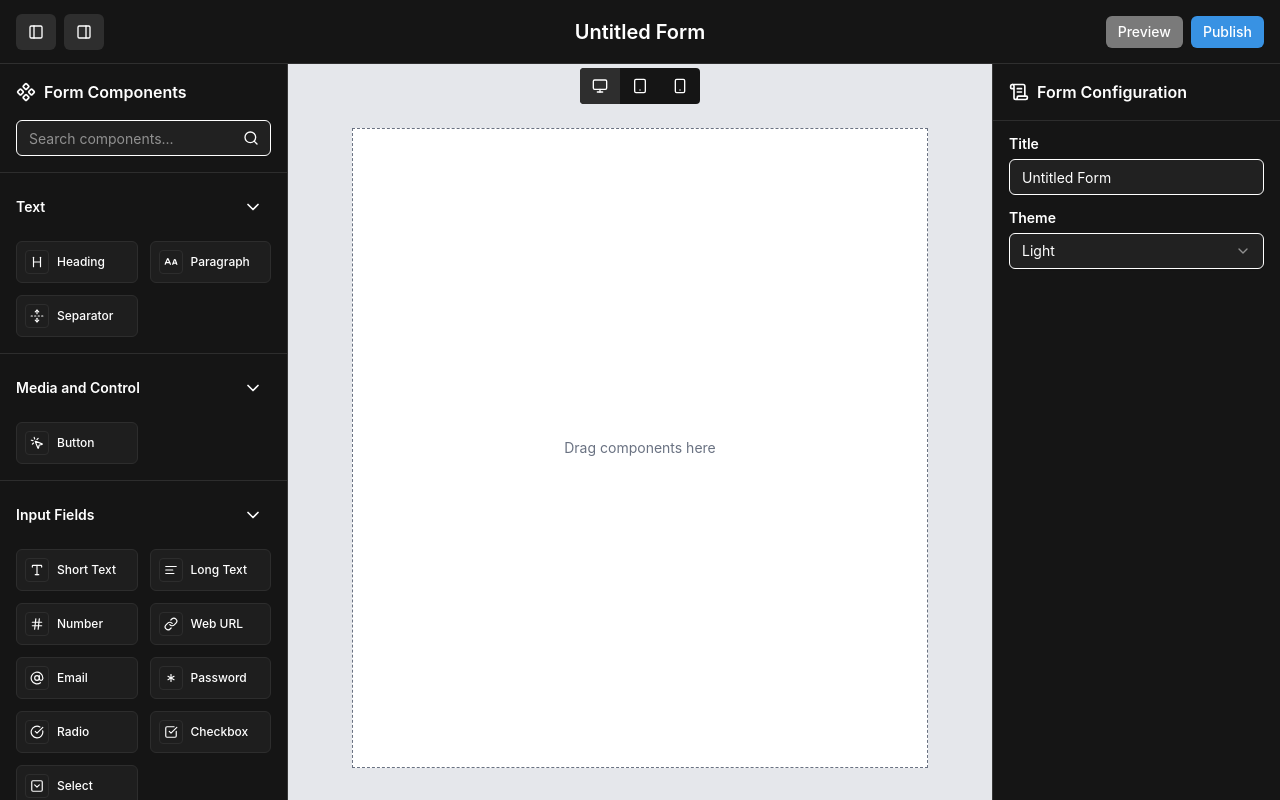
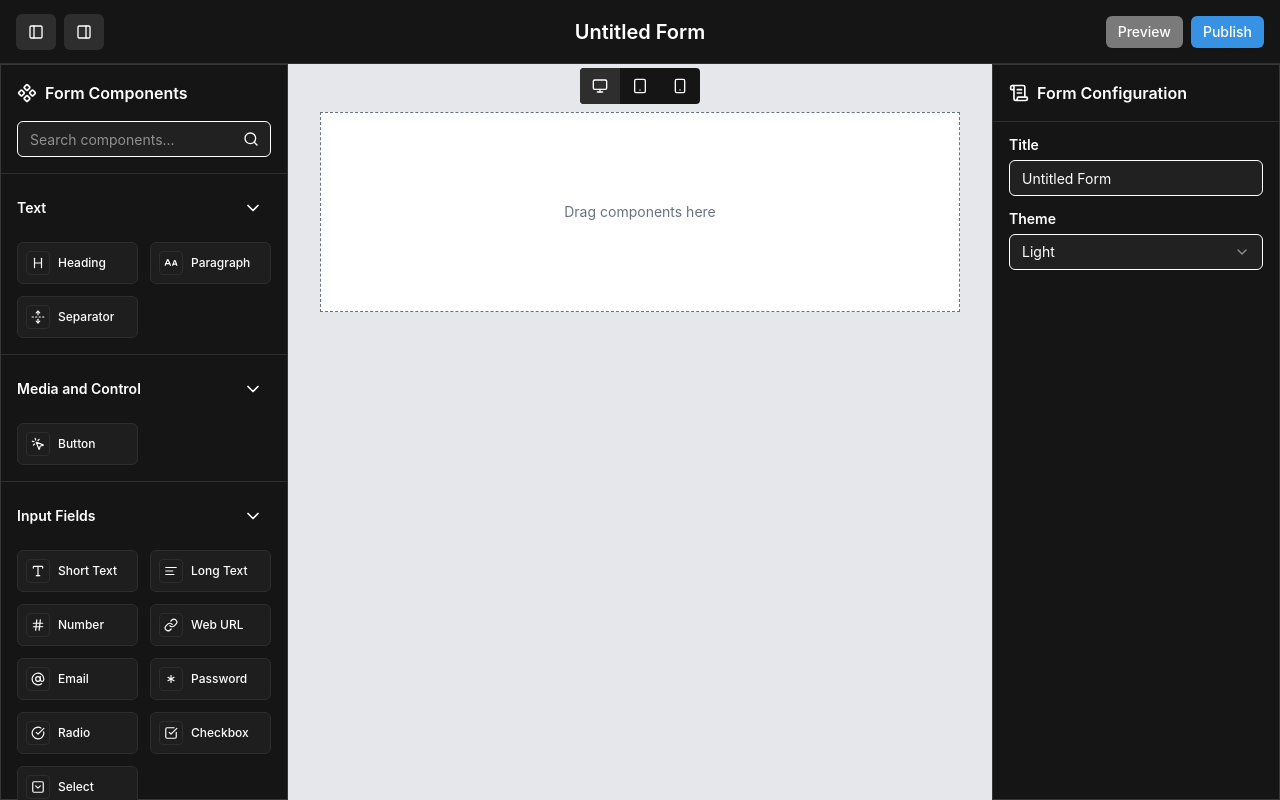
Before and after one commit to AshBardhan/form-editor-tool, a Next.js app: page /builder in a window 1280 px wide. Built offline with nearby package versions, Linux system fonts and the light colour scheme.

Commit message:
implement layout structure and styling with minor UI tweaks

```diff
--- a/src/app/builder/layout.tsx
+++ b/src/app/builder/layout.tsx
@@ -1,4 +1,6 @@
 import { FormBuilderHeader } from "@/components/builder/FormBuilderHeader";
+import { Header } from "@/components/layout/Header";
+import { PageContent } from "@/components/layout/PageContent";
 
 export default function BuilderLayout({
   children,
@@ -6,9 +8,11 @@ export default function BuilderLayout({
   children: React.ReactNode;
 }>) {
   return (
-    <div className="flex flex-col h-screen">
-      <FormBuilderHeader />
-      {children}
+    <div className="page-container">
+      <Header>
+        <FormBuilderHeader />
+      </Header>
+      <PageContent>{children}</PageContent>
     </div>
   );
 }
--- a/src/app/builder/page.tsx
+++ b/src/app/builder/page.tsx
@@ -15,6 +15,8 @@ import { FormField } from "@/types/field";
 import { SortableField } from "@/components/builder/SortableField";
 import { Button } from "@/components/ui/Button";
 import { DeviceList, DeviceType } from "@/lib/constants/device";
+import { Sidebar } from "@/components/layout/Sidebar";
+import { MainContent } from "@/components/layout/MainContent";
 
 export default function Home() {
   const [overId, setOverId] = useState<string | null>(null);
@@ -105,23 +107,23 @@ export default function Home() {
             )
           ) : null}
         </DragOverlay>
-        <div className="flex flex-1 w-full overflow-hidden">
+
         {!isLeftCollapsed && (
-            <aside className="w-72 flex-shrink-0 bg-[#151515] text-[#fefefe] border-r border-[#373737]">
+          <Sidebar>
             <FormComponentSidebar />
-            </aside>
+          </Sidebar>
         )}
-          <main
-            className="flex-1 px-16 pt-16 pb-8 bg-gray-200 dark:bg-gray-500 relative overflow-hidden"
+        <MainContent>
+          <div
+            className="py-12 px-8 h-full overflow-y-auto"
             onClickCapture={(e) => {
-              // Only reset if the click is outside any field
               const target = e.target as HTMLElement;
               if (!target.closest("[data-slot='field']")) {
                 selectField(null);
               }
             }}
           >
-            <div className="absolute top-1 left-1/2 -translate-x-1/2 bg-[#151515] rounded overflow-hidden text-white flex">
+            <div className="absolute z-[1] top-1 left-1/2 -translate-x-1/2 bg-[#151515] rounded overflow-hidden text-white flex">
               {DeviceList.map((device) => {
                 const Icon = device.icon;
                 return (
@@ -144,13 +146,13 @@ export default function Home() {
               activeFieldId={activeDragItem?.id || null}
               dragSource={dragSource}
             />
-          </main>
+          </div>
+        </MainContent>
         {!isRightCollapsed && (
-            <aside className="w-72 flex-shrink-0 bg-[#151515] text-[#fefefe] border-l border-[#373737]">
+          <Sidebar position="right">
             <FormConfigurationSidebar />
-            </aside>
+          </Sidebar>
         )}
-        </div>
       </DndContext>
     </>
   );
--- a/src/app/globals.css
+++ b/src/app/globals.css
@@ -35,10 +35,32 @@
   --font-mono: var(--font-geist-mono);
 }
 
-@media (prefers-color-scheme: dark) {
-  :root {
-    --background: #0a0a0a;
-    --foreground: #ededed;
+@layer components {
+  .page-container {
+    @apply flex flex-col h-screen;
+  }
+  .page-header {
+    @apply flex flex-shrink-0 items-center text-white h-16 px-4 bg-[#151515] border-b border-[#2f2f2f];
+  }
+
+  .page-content {
+    @apply flex flex-1 w-full overflow-hidden;
+  }
+
+  .sidebar {
+    @apply w-72 flex-shrink-0 bg-[#151515] text-[#fefefe] border border-[#373737];
+  }
+
+  .sidebar--left {
+    @apply border-r;
+  }
+
+  .sidebar--right {
+    @apply border-l;
+  }
+
+  .main-content {
+    @apply flex-1 bg-gray-200 dark:bg-gray-500 relative overflow-hidden;
   }
 }
 
--- a/src/components/builder/FormBuilderCanvas.tsx
+++ b/src/components/builder/FormBuilderCanvas.tsx
@@ -32,9 +32,9 @@ const FormBuilderCanvas = ({
   const isOverEnd = overId && !form.fields.some((f) => f.id === overId);
 
   return (
-    <div className="flex justify-center h-full" ref={setNodeRef}>
+    <div className="flex justify-center" ref={setNodeRef}>
       <div
-        className="min-h-[200px] w-full  flex-1 bg-white dark:bg-black transition-[colors,max-width] overflow-auto"
+        className="min-h-[200px] w-full flex-1 bg-white dark:bg-black transition-[colors,max-width]"
         style={{ maxWidth: device?.size }}
       >
         <SortableContext
--- a/src/components/builder/FormBuilderHeader.tsx
+++ b/src/components/builder/FormBuilderHeader.tsx
@@ -11,7 +11,7 @@ const FormBuilderHeader = () => {
   const isRightCollapsed = isSidebarCollapsed.right;
 
   return (
-    <header className="flex flex-shrink-0 items-center text-white h-16 px-4 bg-[#151515] border-b border-[#2f2f2f]">
+    <>
       <div className="flex-shrink-0 w-50 flex items-center gap-2">
         <Button
           variant="ghost"
@@ -41,7 +41,7 @@ const FormBuilderHeader = () => {
           </Button>
         </Link>
       </div>
-    </header>
+    </>
   );
 };
 
--- a/src/components/builder/SortableField.tsx
+++ b/src/components/builder/SortableField.tsx
@@ -83,9 +83,7 @@ export const SortableField = ({
         <div className="absolute inset-0 bg-blue-200/30 dark:bg-white/30 pointer-events-none" />
       )}
 
-      <div className="pointer-events-none">
-        {renderField(field)}
-      </div>
+      <div className="pointer-events-none">{renderField(field)}</div>
 
       {!isGhostMode && (
         <div
--- a/src/components/form-fields/SeparatorField.tsx
+++ b/src/components/form-fields/SeparatorField.tsx
@@ -11,7 +11,10 @@ const SeparatorField = ({ field }: SeparatorFieldProps) => {
   const divider = Boolean(getPropValue(field, "divider"));
 
   return (
-    <div className="mx-6" style={{ paddingTop: spacing, paddingBottom: spacing }}>
+    <div
+      className="mx-6"
+      style={{ paddingTop: spacing, paddingBottom: spacing }}
+    >
       {divider && <Separator />}
     </div>
   );
--- /dev/null
+++ b/src/components/layout/Header.tsx
@@ -0,0 +1,9 @@
+interface HeaderProps {
+  children: React.ReactNode;
+}
+
+const Header = ({ children }: HeaderProps) => {
+  return <header className="page-header">{children}</header>;
+};
+
+export { Header };
--- /dev/null
+++ b/src/components/layout/MainContent.tsx
@@ -0,0 +1,9 @@
+interface MainContentProps {
+  children: React.ReactNode;
+}
+
+const MainContent = ({ children }: MainContentProps) => {
+  return <section className="main-content">{children}</section>;
+};
+
+export { MainContent };
--- /dev/null
+++ b/src/components/layout/PageContent.tsx
@@ -0,0 +1,9 @@
+interface PageContentProps {
+  children: React.ReactNode;
+}
+
+const PageContent = ({ children }: PageContentProps) => {
+  return <main className="page-content">{children}</main>;
+};
+
+export { PageContent };
--- /dev/null
+++ b/src/components/layout/Sidebar.tsx
@@ -0,0 +1,10 @@
+interface SidebarProps {
+  position?: "left" | "right";
+  children: React.ReactNode;
+}
+
+const Sidebar = ({ position = "left", children }: SidebarProps) => {
+  return <aside className={`sidebar sidebar--${position}`}>{children}</aside>;
+};
+
+export { Sidebar };
```
Lines whose indentation alone changed are shown as unchanged.
